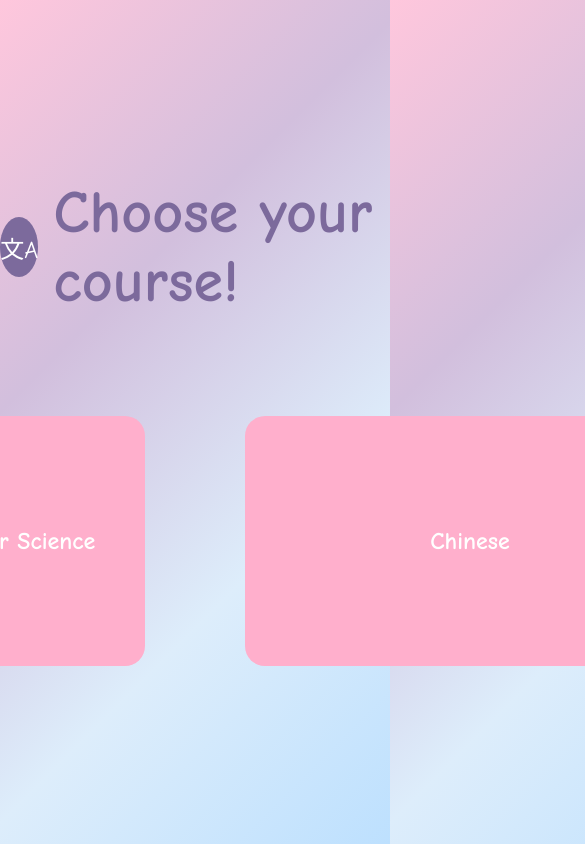
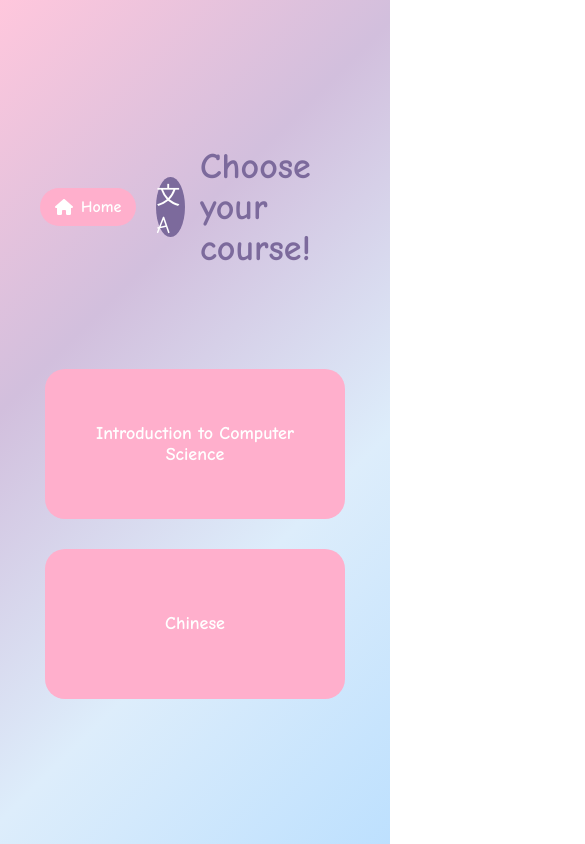
Before and after one commit to Tonyisstudying/Bugged-but-Brilliant, a website: page pages/course_firstpage.html in a window 390 px wide. Shown: the top 844 px of the page, 585 px wide, since content can reach past the window. Drawn offline with Linux system fonts and the light colour scheme.

Commit message:
add button for the the coursepage

```diff
--- a/CSS/course_firstpage.css
+++ b/CSS/course_firstpage.css
@@ -13,10 +13,35 @@ body {
   align-items: center;
   justify-content: center;
 }
+/* Update header to have position: relative */
 .header {
   display: flex;
   align-items: center;
+  position: relative;
+  margin-bottom: 100px; /* Moved margin from individual elements to container */
+  width: 100%;
+  justify-content: center;
+  padding: 0 40px;
 }
+/* Add to course_firstpage.css */
+.home-btn {
+  background: #ffafcc;
+  color: white;
+  padding: 10px 15px;
+  border-radius: 20px;
+  text-decoration: none;
+  font-weight: bold;
+  display: flex;
+  align-items: center;
+  gap: 8px;
+  transition: background 0.3s;
+  margin-right: 20px;
+}
+
+.home-btn:hover {
+  background: #f78db4;
+}
+
 .header .icon {
   background: #7c6a9c;
   border-radius: 50%;
@@ -29,13 +54,11 @@ body {
   font-weight: 900px;
   margin-right: 15px;
   color: white;
-  margin-bottom: 100px;
 }
 .header h1 {
   font-size: 60px;
   font-weight: bold;
   color: #7c6a9c;
-  margin-bottom: 100px;
 }
 .course-list {
   display: flex;
@@ -60,3 +83,21 @@ body {
 .course-item:hover {
   background: #f78db4;
 }
+
+/* Add responsive adjustments for smaller screens */
+@media (max-width: 992px) {
+  .course-list {
+    flex-direction: column;
+    gap: 30px;
+  }
+
+  .course-item {
+    width: 300px;
+    height: 150px;
+    font-size: 18px;
+  }
+
+  .header h1 {
+    font-size: 36px;
+  }
+}
--- a/pages/course_firstpage.html
+++ b/pages/course_firstpage.html
@@ -6,9 +6,12 @@
     <title>Course</title>
     <link rel="icon"  type="image/x-icon" href="../Assets/images/team logo.png">
     <link rel="stylesheet" href="../CSS/course_firstpage.css" />
+    <link rel="stylesheet" href="https://cdnjs.cloudflare.com/ajax/libs/font-awesome/6.0.0/css/all.min.css">
   </head>
   <body>
     <div class="header">
+      <a href="../pages/home.html" class="home-btn">
+        <i class="fas fa-home"></i> Home </a>
       <div class="icon">文A</div>
       <h1>Choose your course!</h1>
     </div>
```
Also changed, not shown: CSS/course_chinese/course_chinese.css (+24 -0 lines), pages/course_chinese.html (+5 -0 lines).
